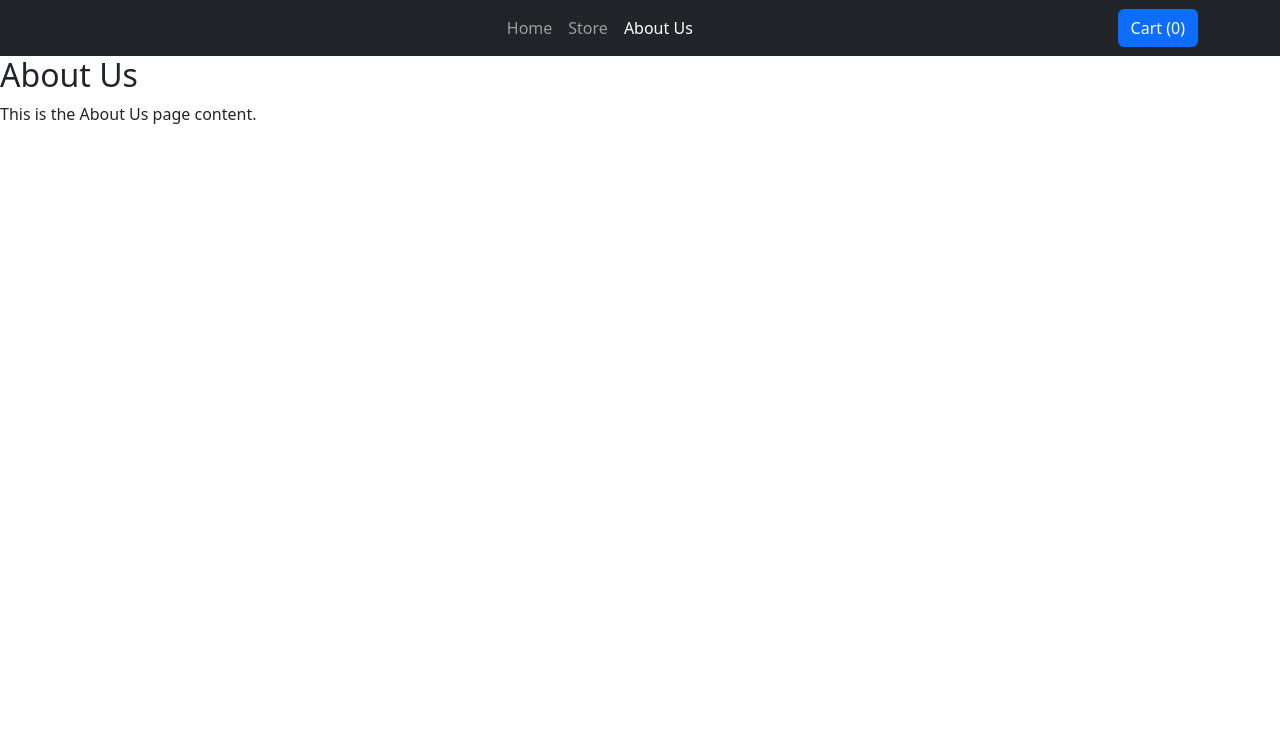
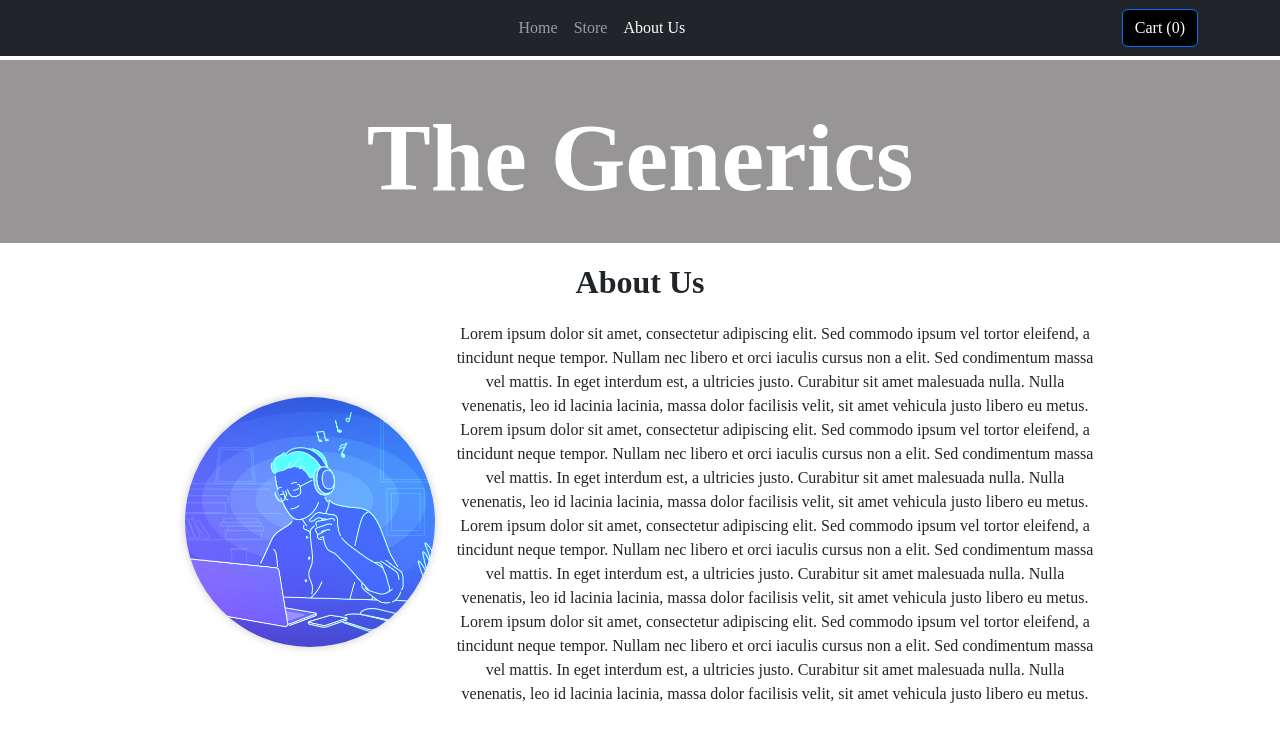
Before and after one commit to saurabh-r1/e-commerce-website, a React (Create React App) app: page /about in a window 1280 px wide. Shown: the top 742 px of the page. Built offline with nearby package versions, Linux system fonts and the light colour scheme.

Commit message:
some styling

```diff
--- /dev/null
+++ b/src/About.css
@@ -0,0 +1,52 @@
+/* About.css */
+
+
+/* Styling for the first div */
+.first-div {
+  background-color: rgb(104, 100, 100);
+  padding: 20px;
+  text-align: center;
+}
+
+.first-div h1 {
+  font-size: 86px;
+  color: #fff;
+  margin-top: 20px;
+  font-weight: bold;
+}
+
+/* Styling for the second div */
+.second-div {
+  text-align: center;
+}
+
+.second-div h2 {
+  font-weight: bold;
+}
+
+
+/* Style for the image-text container */
+.image-text-container {
+    display: flex;
+    align-items: center;
+    justify-content: center;
+    gap: 20px; /* Adjust the gap between the image and text */
+    margin: 185px;
+    margin-top: 20px;
+  }
+
+  /* Style for the circular image */
+  .circular-image {
+
+    width: 250px; /* Adjust the image size as needed */
+    height: 250px; /* Adjust the image size as needed */
+    border-radius: 50%; /* Creates a circular shape */
+    object-fit: cover; /* Maintain image aspect ratio and cover the container */
+    box-shadow: 0 0 10px rgba(0, 0, 0, 0.2); /* Add a shadow for depth */
+  }
+
+  /* Style for the paragraphs */
+  .image-text-container p {
+    font-size: 16px; /* Adjust the font size as needed */
+    line-height: 1.5; /* Adjust the line height for readability */
+  }
--- a/src/About.js
+++ b/src/About.js
@@ -1,11 +1,54 @@
-// About.js
 import React from 'react';
+import GenericImage from './generic-image.png'; // Import your image
+import './About.css';
 
 function About() {
   return (
     <div>
-      <h2>About Us</h2>
-      <p>This is the About Us page content.</p>
+      {/* First Div */}
+      <div className="first-div">
+        <h1>The Generics</h1>
+      </div>
+
+      {/* Second Div */}
+      <div className="second-div">
+        <h2>About Us</h2>
+        <div className="image-text-container">
+          <img
+            src={GenericImage}
+            alt="The Generics Band"
+            className="circular-image"
+          />
+          <p>
+            Lorem ipsum dolor sit amet, consectetur adipiscing elit. Sed commodo
+            ipsum vel tortor eleifend, a tincidunt neque tempor. Nullam nec libero
+            et orci iaculis cursus non a elit. Sed condimentum massa vel mattis.
+            In eget interdum est, a ultricies justo. Curabitur sit amet malesuada
+            nulla. Nulla venenatis, leo id lacinia lacinia, massa dolor facilisis
+            velit, sit amet vehicula justo libero eu metus.
+            Lorem ipsum dolor sit amet, consectetur adipiscing elit. Sed commodo
+            ipsum vel tortor eleifend, a tincidunt neque tempor. Nullam nec libero
+            et orci iaculis cursus non a elit. Sed condimentum massa vel mattis.
+
+            In eget interdum est, a ultricies justo. Curabitur sit amet malesuada
+            nulla. Nulla venenatis, leo id lacinia lacinia, massa dolor facilisis
+            velit, sit amet vehicula justo libero eu metus.
+            Lorem ipsum dolor sit amet, consectetur adipiscing elit. Sed commodo
+            ipsum vel tortor eleifend, a tincidunt neque tempor. Nullam nec libero
+            et orci iaculis cursus non a elit. Sed condimentum massa vel mattis.
+            In eget interdum est, a ultricies justo. Curabitur sit amet malesuada
+            nulla. Nulla venenatis, leo id lacinia lacinia, massa dolor facilisis
+            velit, sit amet vehicula justo libero eu metus.
+            Lorem ipsum dolor sit amet, consectetur adipiscing elit. Sed commodo
+            ipsum vel tortor eleifend, a tincidunt neque tempor. Nullam nec libero
+            et orci iaculis cursus non a elit. Sed condimentum massa vel mattis.
+
+            In eget interdum est, a ultricies justo. Curabitur sit amet malesuada
+            nulla. Nulla venenatis, leo id lacinia lacinia, massa dolor facilisis
+            velit, sit amet vehicula justo libero eu metus.
+          </p>
+        </div>
+      </div>
     </div>
   );
 }
--- a/src/Cart.js
+++ b/src/Cart.js
@@ -1,4 +1,4 @@
-// Cart.js
+
 import React, { useState } from 'react';
 import { Button, Modal, Table } from 'react-bootstrap';
 import { useCart } from './CartContext';
@@ -12,7 +12,7 @@ function Cart() {
 
   return (
     <>
-      <Button variant="primary" onClick={handleShow}>
+      <Button style={{background:'#000'}} onClick={handleShow}>
         Cart ({cartCount})
       </Button>
 
--- a/src/CartContext.js
+++ b/src/CartContext.js
@@ -1,4 +1,4 @@
-// CartContext.js
+
 import { createContext, useContext, useState } from 'react';
 
 const CartContext = createContext();
--- a/src/Home.css
+++ b/src/Home.css
@@ -2,40 +2,45 @@
 
 /* Styling for the first div */
 .first-div {
-    background-color: lightgray;
+    background-color: rgb(151, 149, 149);
     padding: 20px;
     text-align: center;
   }
 
   .first-div h1 {
-    font-size: 36px;
-    color: black;
+    font-size: 96px;
+    color: #fff;
     margin-top: 20px;
     font-weight: bold;
   }
 
   .first-div button {
-    padding: 10px 20px;
-    font-size: 18px;
+    background: transparent;
+    border-radius: 0;
+    font-family: Arial, Helvetica, sans-serif;
+    padding: 13px 35px;
+    font-size: 21px;
     margin-top: 20px;
-    font-weight: bold;
-    border-color: blue;
-    color: blue;
+    /* font-weight: bold; */
+    border-color: #56ccf2;
+    color: #fff;
   }
 
   .first-div button:hover {
-    background-color: blue;
-    color: lightgray;
+    background-color: #56ccf2;
+    color: #fff;
   }
 
   .first-div .play-button {
+    border-radius: 50%;
     font-size: 36px;
     margin-top: 20px;
-    color: blue;
+    color: #56ccf2;
     text-decoration: none;
   }
 
   .first-div .play-button:hover {
+    color: #fff;
     text-decoration: underline;
   }
 
@@ -70,11 +75,19 @@
 
   .tour-table .tour-button {
     font-weight: bold;
-    background-color: blue;
-    border-color: blue;
+    background-color: #56ccf2;
+    border-color: #56ccf2;
   }
 
   .tour-table .tour-button:hover {
     background-color: lightblue;
     color: blue;
   }
+
+  .third-div {
+    margin-top: 45px;
+    background-color: blue;
+    text-align: center;
+    color: white;
+    padding: 20px 0;
+  }
--- a/src/Home.js
+++ b/src/Home.js
@@ -2,27 +2,44 @@ import React from 'react';
 import { Container, Button } from 'react-bootstrap';
 import './Home.css'
 
-// Define your tour data
 const tourData = [
   {
     date: 'JUL 16',
     location: 'DETROIT, MI',
     venue: 'DTE ENERGY MUSIC THEATRE',
-    ticketLink: '#', // Replace with the actual ticket purchase link
+    ticketLink: '#',
   },
   {
     date: 'JUL 19',
     location: 'TORONTO, ON',
     venue: 'BUDWEISER STAGE',
-    ticketLink: '#', // Replace with the actual ticket purchase link
+    ticketLink: '#',
   },
   {
     date: 'JUL 22',
     location: 'BRISTOW, VA',
     venue: 'JIGGY LUBE LIVE',
-    ticketLink: '#', // Replace with the actual ticket purchase link
+    ticketLink: '#',
   },
-  // Add more tour entries as needed
+  {
+    date: 'JUL 29',
+    location: 'PHOENIX, AZ',
+    venue: 'AK-CHIN PAVILION',
+    ticketLink: '#',
+  },
+  {
+    date: 'AUG 2',
+    location: 'LAS VEGAS, NV',
+    venue: 'T-MOBILE ARENA',
+    ticketLink: '#',
+  },
+  {
+    date: 'AUG 7',
+    location: 'CONCORD, CA',
+    venue: 'CONCORD PAVILION',
+    ticketLink: '#',
+  },
+
 ];
 
 function Home() {
@@ -31,9 +48,11 @@ function Home() {
       {/* First Div */}
       <div className="first-div">
         <h1>The Generics</h1>
-        <Button variant="outline-primary">Get our latest album</Button>
+        <Button style={{fontFamily:'Arial'}}>
+          Get our Latest Album
+        </Button>
         <br />
-        <Button variant="link">&#9654;</Button>
+        <Button className='play-button' variant="link">&#9654;</Button>
       </div>
 
       {/* Second Div */}
@@ -61,6 +80,11 @@ function Home() {
           </tbody>
         </table>
       </Container>
+
+       <div className="third-div">
+        <h1>The Generic</h1>
+      </div>
+
     </div>
   );
 }
--- a/src/MyNavbar.js
+++ b/src/MyNavbar.js
@@ -5,12 +5,12 @@ import { NavLink } from 'react-router-dom';
 
 function MyNavbar() {
   return (
-    <Navbar bg="dark" variant="dark" expand="lg">
+    <Navbar bg="dark" variant="dark" expand="lg" className='mb-1'>
       <Container>
         <Navbar.Toggle aria-controls="basic-navbar-nav" />
         <Navbar.Collapse id="basic-navbar-nav">
           <Nav className="mx-auto">
-            <Nav.Link as={NavLink} to="/" exact>Home</Nav.Link> {/* Add Home link */}
+            <Nav.Link as={NavLink} to="/" >Home</Nav.Link> {/* Add Home link */}
             <Nav.Link as={NavLink} to="/products">Store</Nav.Link>
             <Nav.Link as={NavLink} to="/about">About Us</Nav.Link>
           </Nav>
--- a/src/ProductsScreen.js
+++ b/src/ProductsScreen.js
@@ -32,7 +32,15 @@ const productsArr = [
 
 function ProductsScreen() {
   return (
-    <Container>
+    <div>
+      <div className="first-div">
+        <h1>The Generics</h1>
+      </div>
+      <div className="second-div">
+      <h2>MUSIC</h2>
+    </div>
+
+    <Container className="mt-2">
       <Row>
         {productsArr.map((product, index) => (
           <StoreProduct
@@ -42,6 +50,7 @@ function ProductsScreen() {
         ))}
       </Row>
     </Container>
+    </div>
   );
 }
 
--- a/src/StoreProduct.js
+++ b/src/StoreProduct.js
@@ -1,4 +1,4 @@
-// StoreProduct.js
+
 import React from 'react';
 import { Card, Button, Row, Col } from 'react-bootstrap';
 import './StoreProduct.css';
--- a/src/index.css
+++ b/src/index.css
@@ -1,3 +1,6 @@
+*{
+  font-family: Segoe;
+}
 body {
   margin: 0;
   font-family: -apple-system, BlinkMacSystemFont, 'Segoe UI', 'Roboto', 'Oxygen',
```
Also changed, not shown: src/setupTests.js (deleted, +0 -5 lines), src/generic-image.png (added), 1 other file (tests, documents, lock files or other folders).
